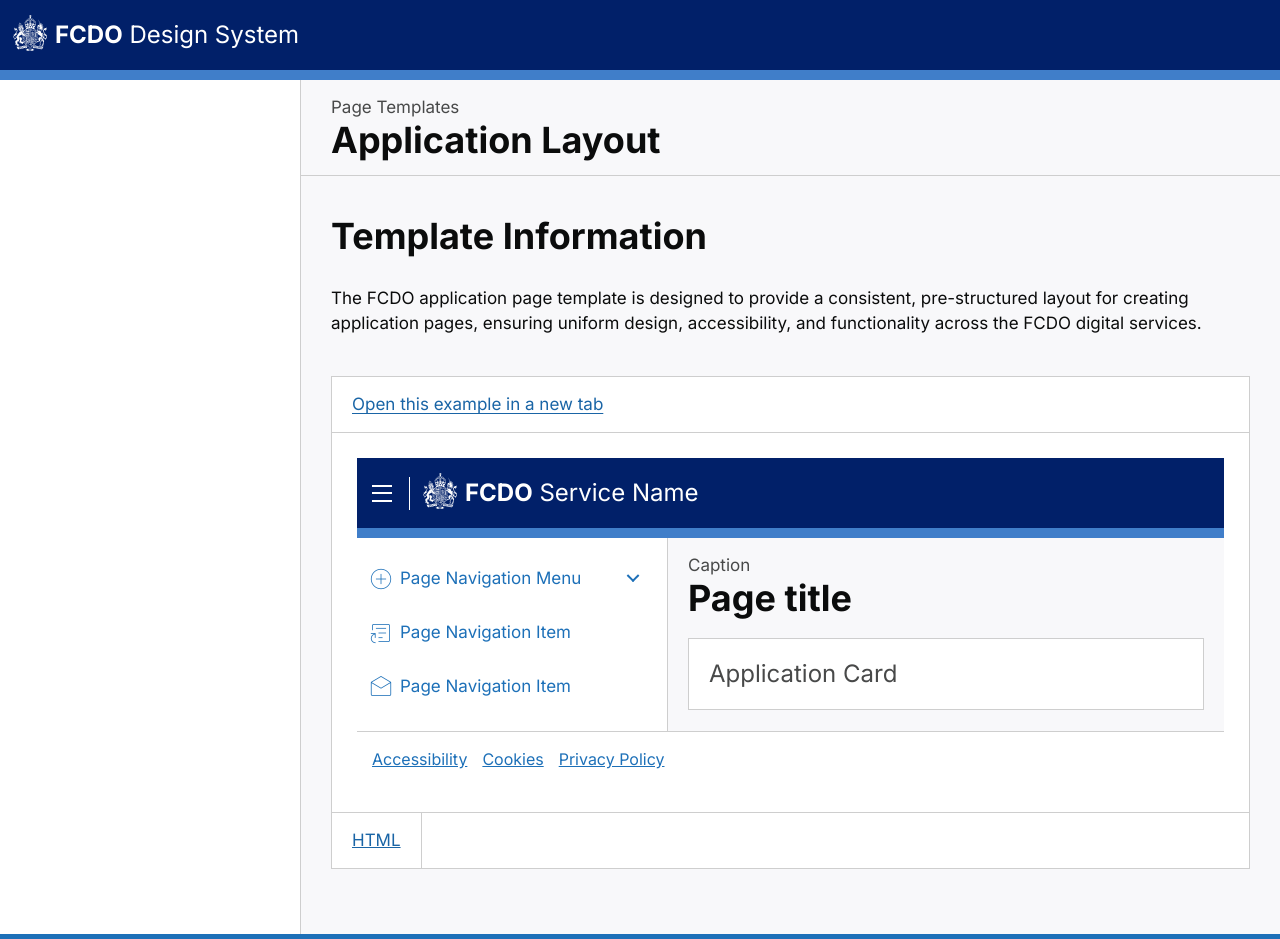
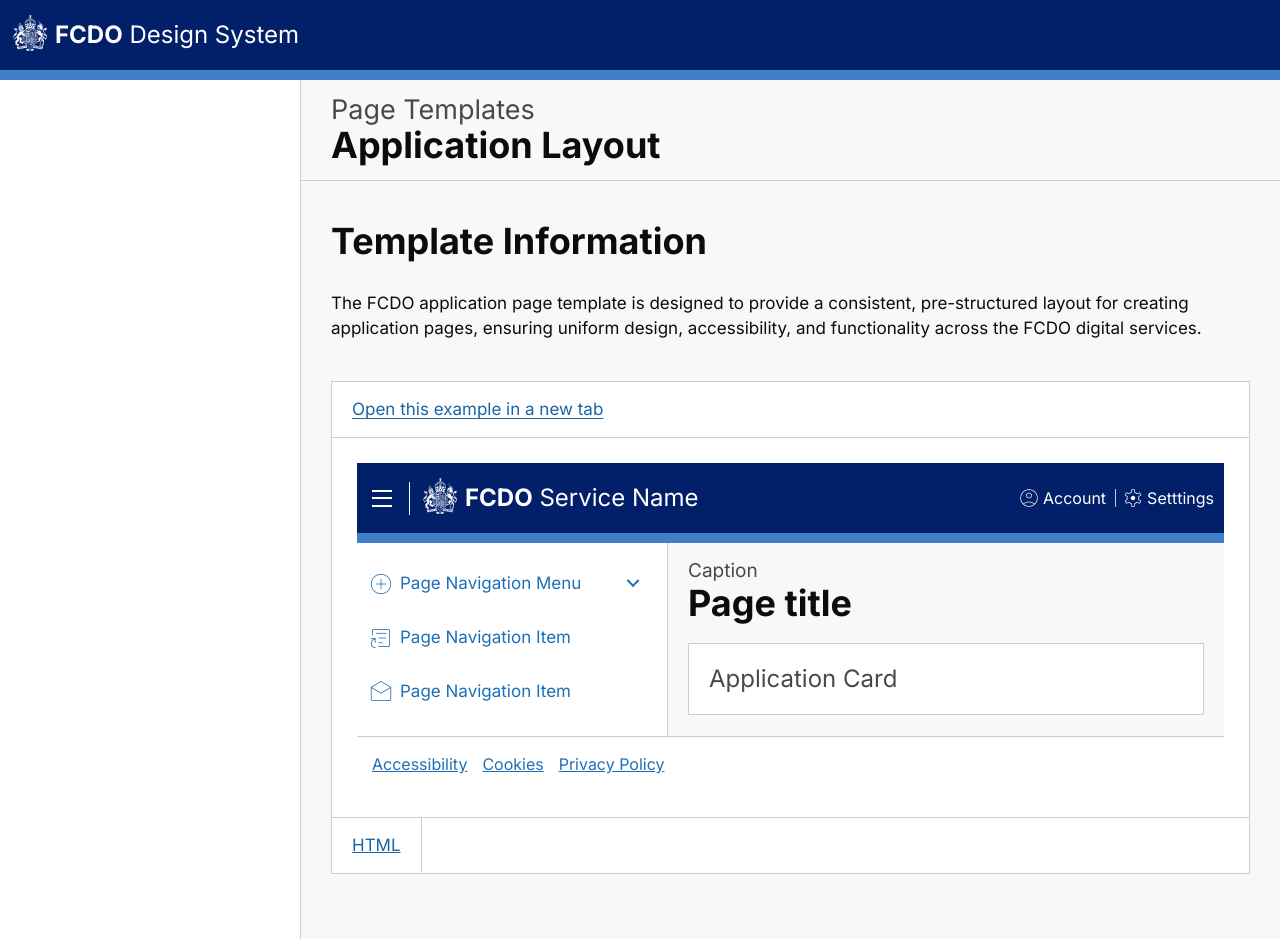
Before and after one commit to FCDO-Design/fcdo-design-system, a website: page views/design-system/page-templates/application.html in a window 1280 px wide. Shown: the top 939 px of the page. Drawn offline with nearby package versions, Linux system fonts and the light colour scheme; files that its build step writes are made by us from their sources; files whose address does not match are found by name.

Commit message:
Various updates to components.

```diff
--- a/assets/scss/components/_navigation.scss
+++ b/assets/scss/components/_navigation.scss
@@ -23,6 +23,7 @@
     cursor: pointer;
     text-decoration: none;
     color: $govuk-link-colour;
+    font-size: 17px !important;
 
     &:hover {
       background-color: $fcdo-colour-2;
--- a/fcdo-frontend/components/dashboard-card/_dashboard-card.scss
+++ b/fcdo-frontend/components/dashboard-card/_dashboard-card.scss
@@ -31,12 +31,12 @@
   }
 
   &__text {
-    margin-top: $fcdo-spacing-2;
-    margin-bottom: $fcdo-spacing-2;
+    margin-top: $fcdo-spacing-1;
+    margin-bottom: $fcdo-spacing-1;
   }
 
   &__link {
-    margin-top: $fcdo-spacing-3;
+    margin-top: $fcdo-spacing-2;
     display: inline-block;
   }
 }
--- a/fcdo-frontend/components/header/_header.scss
+++ b/fcdo-frontend/components/header/_header.scss
@@ -9,6 +9,7 @@
   }
 
   &__logo {
+    display: none;
     width: 40px;
     height: 40px;
     margin-right: $fcdo-spacing-1;
@@ -17,6 +18,11 @@
     mask-repeat: no-repeat;
     mask-position: 50% 0%;
     mask-size: 36px 36px;
+
+    @include fcdo-media-query('tablet') {
+          display: block;
+      }
+
   }
 
   &__service-name a {
@@ -90,11 +96,54 @@
       transition: transform 0.3s ease, opacity 0.3s ease;
     }
   }
+}
 
-  /* menu text always visible */
-  &__menu-text {
-    font-family: $fcdo-font-family;
-    @include fcdo-font-size(19);
-    font-weight: 700;
+.fcdo-actions {
+  margin-left: auto;
+  display: flex;
+  gap: $fcdo-spacing-3;
+  color: #fff;
+
+  &__item {
+    display: flex;
+    align-items: center;
+    gap: 2px;
+    color: #fff;
+    @include fcdo-font-size(16, 1);
+    text-decoration: none;
+
+    &:hover, &:focus {
+      background-color: fcdo-color("default", "2");
+      outline: none;
+    }
+
+    &--border {
+      position: relative;
+
+      &::before {
+        content: "";
+        position: absolute;
+        left:-6px;
+        top: 3px;
+        bottom: 3px;
+        width: 1px;
+        background-color: #fff;
+        opacity: 0.75;
+      }
+
+    }
+  }
+
+  &__text {
+    display: none;
+    @include fcdo-font-size(16, 1);
+
+      @include fcdo-media-query('tablet') {
+          display: block;
+      }
+  }
+
+  &__icon {
+    display: inline-flex;
   }
 }
--- a/fcdo-frontend/components/tabs/_tabs.scss
+++ b/fcdo-frontend/components/tabs/_tabs.scss
@@ -2,8 +2,15 @@
     margin-bottom: $fcdo-spacing-6;
 
     .govuk-tabs__list-item--selected {
-        border-top: 5px solid fcdo-color("default", "1");
-        padding-bottom: 12px;
+        &:after {
+            content: "";
+            position: absolute;
+            left: -1px;
+            right: -1px;
+            top: -1px;
+            height: 5px;
+            background-color: fcdo-color("default", "1");
+        }
     }
 
     .govuk-tabs__panel {
--- a/fcdo-frontend/fcdo-frontend.scss
+++ b/fcdo-frontend/fcdo-frontend.scss
@@ -18,7 +18,10 @@ select,
 input,
 button {
     font-family: $fcdo-font-family !important;
-    @include fcdo-font-size(17);
+}
+
+body {
+     @include fcdo-font-size(17);
 }
 
 .fcdo-template {
@@ -30,34 +33,3 @@ button {
         min-height: 100vh;
     }
 }
-
-[data-theme="dark"] {
-    body {
-        background-color: fcdo-color("dark", "1");
-        color: #fff;
-    }
-
-    h1,
-    h2,
-    h3,
-    h4,
-    ul {
-        color: #fff;
-    }
-
-}
-
-[data-theme="highContrast"] {
-    body {
-        background-color: fcdo-color("high-contrast", "1");
-        color: fcdo-color("high-contrast", "2");
-    }
-
-    h1,
-    h2,
-    h3,
-    h4,
-    ul {
-        color: fcdo-color("high-contrast", "2");
-    }
-}
--- a/views/includes/component-html/header.html
+++ b/views/includes/component-html/header.html
@@ -8,12 +8,22 @@
           </span>
         </button>
         <div class="fcdo-header__logo"></div>
-      {%else%}
-        <div class="fcdo-header__logo"></div>
+      {%else%}<div class="fcdo-header__logo"></div>
       {%endif%}<div class="fcdo-header__service-name">
         <a href="/" class="fcdo-header__link govuk-!-font-size-24">
           <strong>FCDO</strong>{% if headerTitle %} {{ headerTitle }}{% else%} Design System{% endif %}
         </a>
-      </div>
+      </div>{% if fcdoTemplate == "application" %}
+        <div class="fcdo-actions">
+          <a href="/account" class="fcdo-actions__item">
+            <span class="material-symbols-outlined fcdo-actions__icon">account_circle</span>
+            <span class="fcdo-actions__text">Account</span>
+          </a>
+          <a href="/account" class="fcdo-actions__item fcdo-actions__item--border">
+            <span class="material-symbols-outlined fcdo-actions__icon">settings</span>
+            <span class="fcdo-actions__text">Setttings</span>
+          </a>
+        </div>
+      {% endif %}
     </div>
   </header>
--- a/views/includes/page-template-html/application.html
+++ b/views/includes/page-template-html/application.html
@@ -9,7 +9,7 @@
           <li class="fcdo-page-navigation__item fcdo-page-navigation__item--has-children">
             <details class="fcdo-page-navigation__details">
               <summary class="fcdo-page-navigation__trigger">
-                <span class="fcdo-page-navigation__item-icon material-symbols-outlined">add_circle</span>
+                <i class="fcdo-page-navigation__item-icon material-symbols-outlined">add_circle</i>
                 <span class="fcdo-page-navigation__item-text">Page Navigation Menu</span>
               </summary>
               <ul class="fcdo-page-navigation__sublist">
@@ -28,12 +28,12 @@
           </li>
           <li class="fcdo-page-navigation__item">
             <a href="#" class="fcdo-page-navigation__link">
-              <span class="fcdo-page-navigation__item-icon material-symbols-outlined">article_shortcut</span> <span class="fcdo-page-navigation__item-text">Page Navigation Item</span>
+              <i class="fcdo-page-navigation__item-icon material-symbols-outlined">article_shortcut</i> <span class="fcdo-page-navigation__item-text">Page Navigation Item</span>
             </a>
           </li>
           <li class="fcdo-page-navigation__item">
             <a href="#" class="fcdo-page-navigation__link">
-              <span class="fcdo-page-navigation__item-icon material-symbols-outlined">drafts</span> <span class="fcdo-page-navigation__item-text">Page Navigation Item</span>
+              <i class="fcdo-page-navigation__item-icon material-symbols-outlined">drafts</i> <span class="fcdo-page-navigation__item-text">Page Navigation Item</span>
             </a>
           </li>
         </ul>
```
Also changed, not shown: views/design-system/components/header.html (+12 -0 lines), views/includes/component-html/alert.html (+20 -0 lines), assets/css/fcdo-design-system.min.css, assets/css/fcdo-frontend.min.css.
